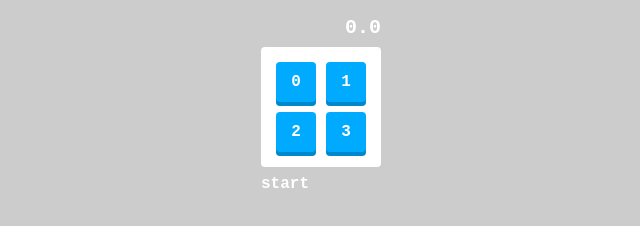
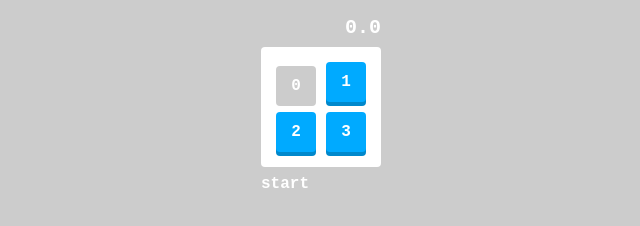
Before and after one commit to yusuke-ogata-yo/Javascript-train.numbers-game.sample, a plain HTML site: page index.html in a window 1280 px wide. Shown: the whole page, without its empty margins (319-959 px from the left). Drawn offline with Linux system fonts and the light colour scheme.

Commit message:
[add] lesson#05 数値boxが押された状態の装飾を作成

```diff
--- a/css/styles.css
+++ b/css/styles.css
@@ -43,6 +43,13 @@ body {
   box-shadow: 0 4px 0 #0088cc;
 }
 
+#board li.pressed {
+  background-color: #ccc;
+  box-shadow: none;
+  margin-top: 9px;
+  margin-bottom: 1px;
+}
+
 #timer {
   margin-bottom: 8px;
   font-size: 20px;
--- a/index.html
+++ b/index.html
@@ -9,7 +9,7 @@
     <div id="container">
       <div id="timer">0.0</div>
       <ul id="board">
-        <li>0</li>
+        <li class="pressed">0</li>
         <li>1</li>
         <li>2</li>
         <li>3</li>
```
